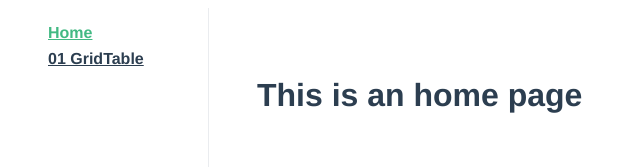
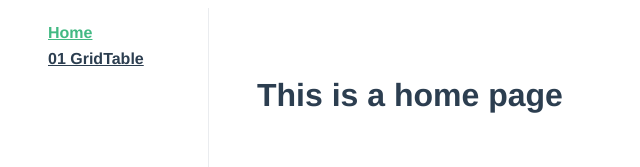
Before and after one commit to ShoheiKamiya/vue-components, a Vue app: page / in a window 1280 px wide. Shown: the top 167 px of the page, without its empty margins (0-640 px from the left). Built offline with nearby package versions, Linux system fonts and the light colour scheme.

Commit message:
not 'an' but 'a'

```diff
--- a/src/views/Home.vue
+++ b/src/views/Home.vue
@@ -1,5 +1,5 @@
 <template>
   <div class="home">
-    <h1>This is an home page</h1>
+    <h1>This is a home page</h1>
   </div>
 </template>
```
